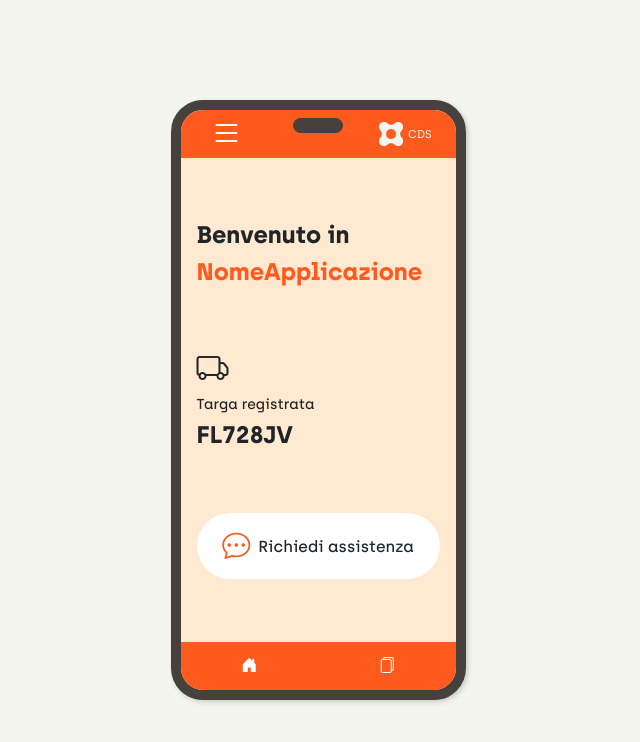
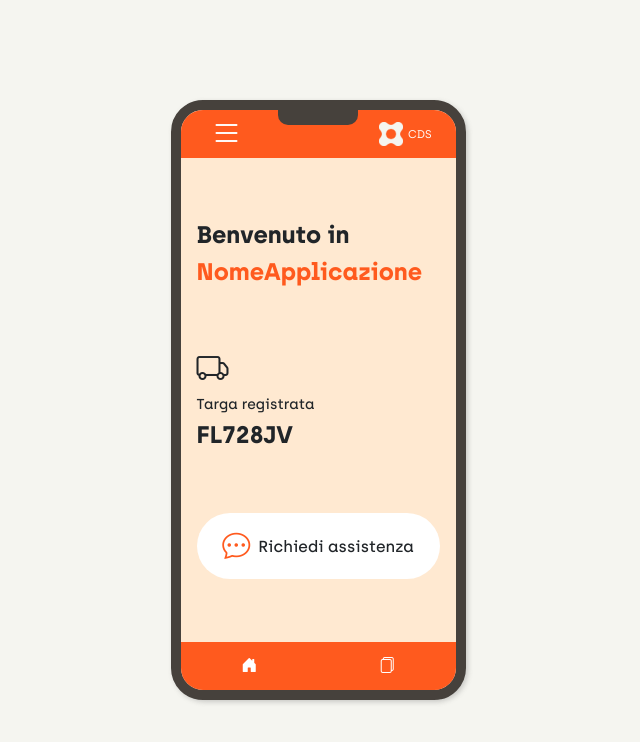
Before and after one commit to JackRosser/GdsoMockUp, a plain HTML site: page index.html in a window 1280 px wide. Shown: the whole page, without its empty margins (322-962 px from the left). Drawn offline with nearby package versions, Linux system fonts and the light colour scheme; some packages are replaced by stand-ins of ours.

Commit message:
Coso telefono a posto

```diff
--- a/partials/_phone.scss
+++ b/partials/_phone.scss
@@ -13,13 +13,13 @@
   &::after {
     content: "";
     position: absolute;
-    width: 50px;
+    width: 80px;
     height: 15px;
     background-color: $dark;
-    top: 0.5rem;
+    top: 0;
     left: 50%;
     transform: translateX(-50%);
-    border-radius: 10px;
+    border-radius: 0 0 10px 10px;
   }
 
   & .screen-header {
```
Also changed, not shown: style.css, 1 other file.
